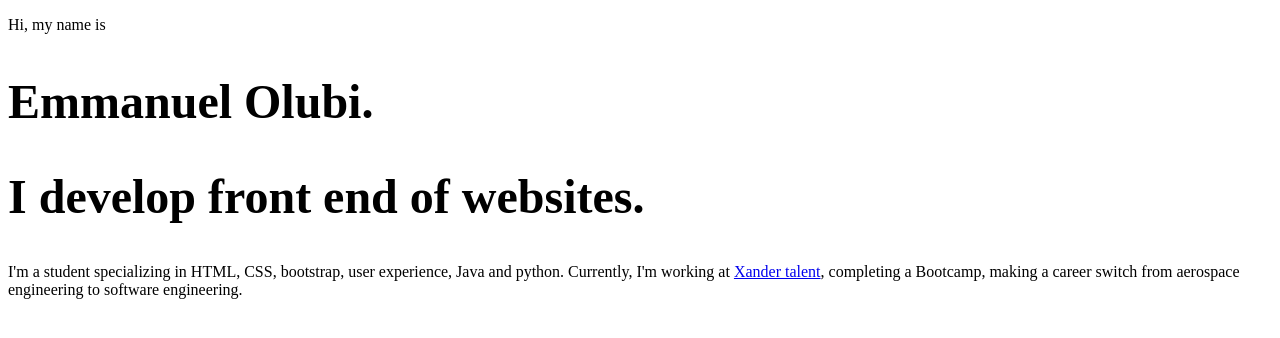
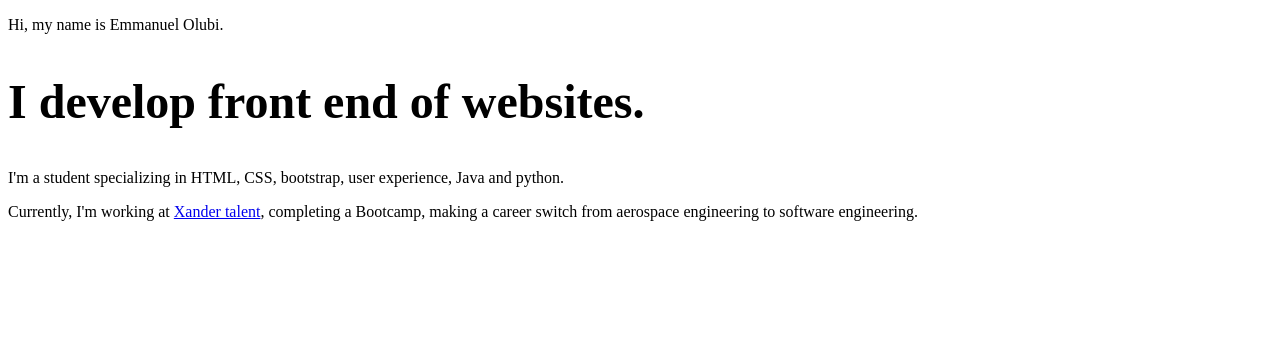
Before and after one commit to eolubi/xander-html-css-exercise, a plain HTML site: page index.html in a window 1280 px wide. Drawn offline with Linux system fonts and the light colour scheme.

Commit message:
Changed the html to match the example more accurately

```diff
--- a/index.html
+++ b/index.html
@@ -8,11 +8,13 @@
     <link rel="stylesheet" href="./style.css" />
   </head>
   <body>
-    <p>Hi, my name is</p>
-    <h2>Emmanuel Olubi.</h2>
+    <p class ="name">Hi, my name is <span>Emmanuel Olubi.</span></p>
+
     <h2>I develop front end of websites.</h2>
     <p>I'm a student
         specializing in HTML, CSS, bootstrap, user experience, Java and python.
+    </p>
+    <p>
         Currently, I'm working at <a href="https://www.xandertalent.com/">Xander talent</a>, completing a Bootcamp, making a
         career switch from aerospace engineering to software engineering.</p>
   </body>
```
